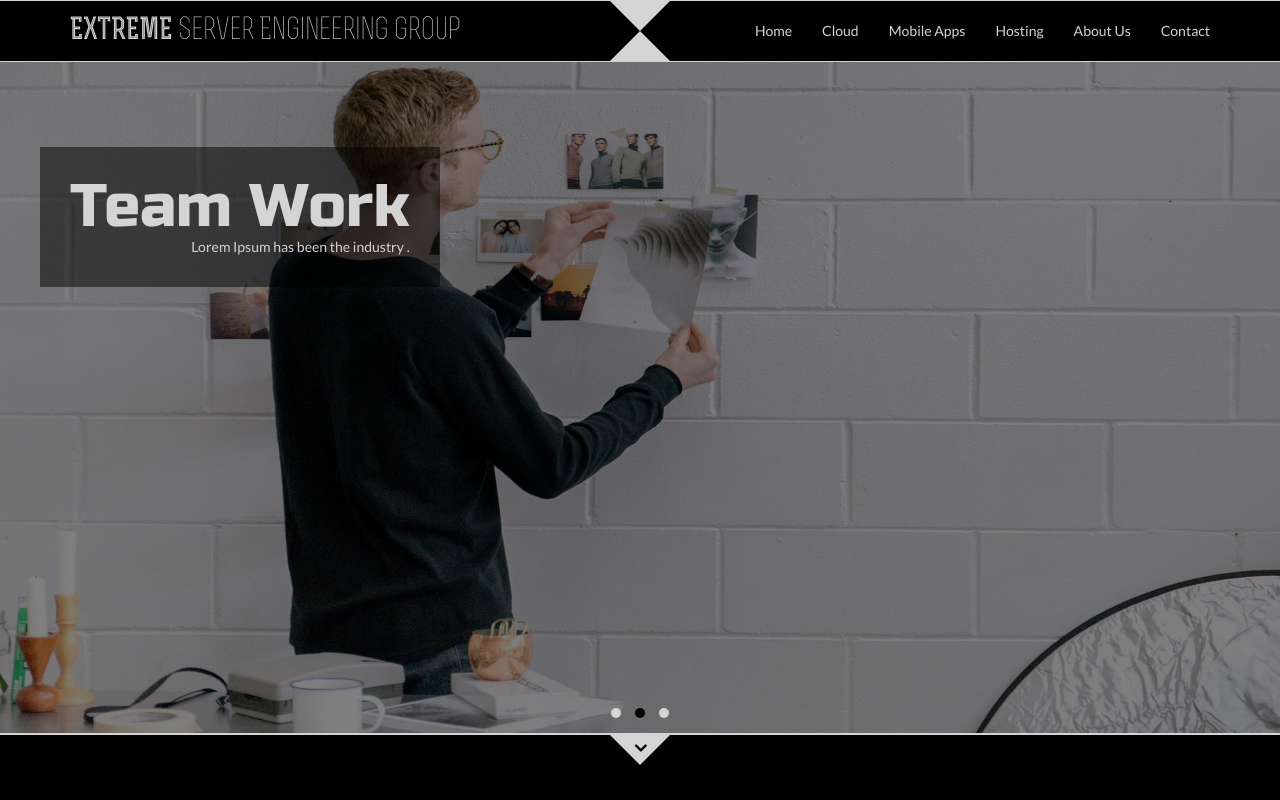
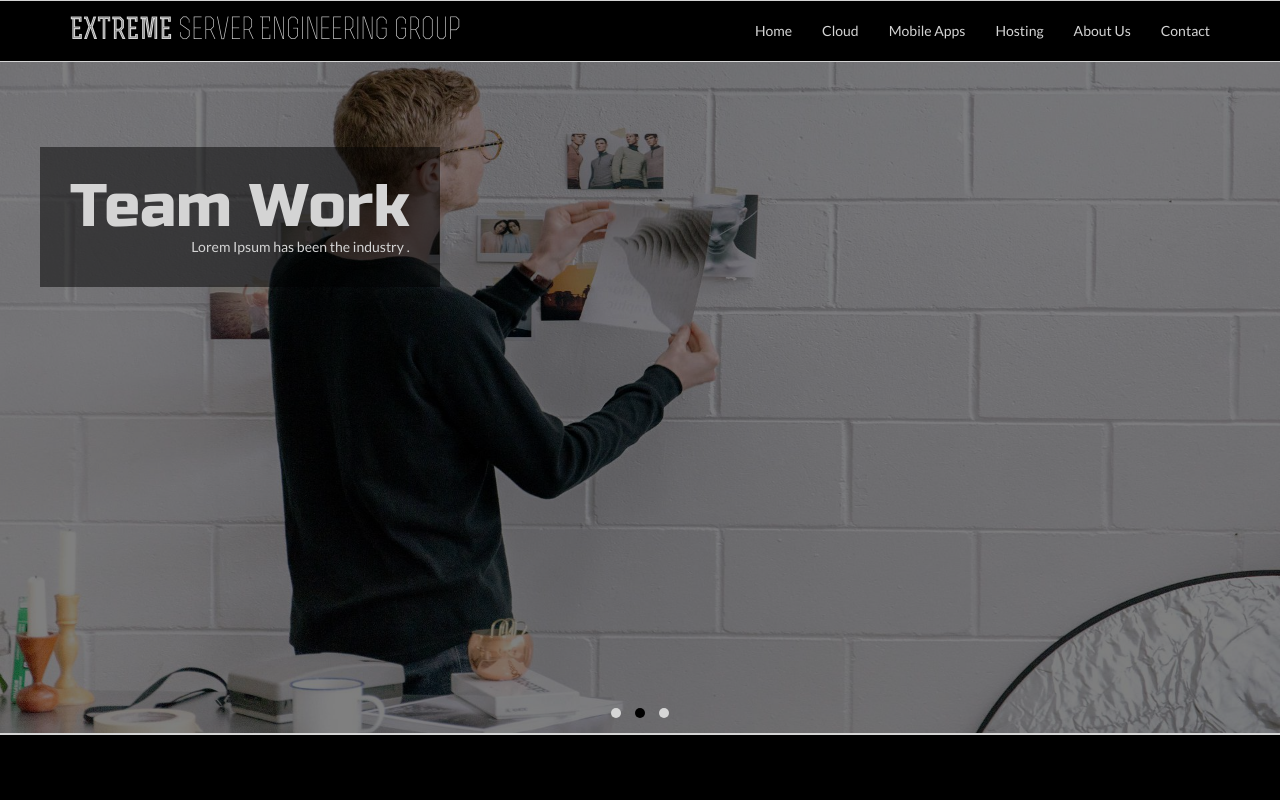
Before and after one commit to yehdhih/xSeegWebSite, a plain HTML site: page index.html in a window 1280 px wide. Shown: the top 800 px of the page. Drawn offline with Linux system fonts and the light colour scheme; files that its build step writes are made by us from their sources; files whose address does not match are found by name.

Commit message:
css modifications

```diff
--- a/css/main.css
+++ b/css/main.css
@@ -86,7 +86,7 @@ h2,h1,h4{
 #menu .navbar-default .navbar-nav>li>a:hover {
     color: #fff;
 }
-#menu .navbar:before {
+/*#menu .navbar:before {
         content:"";
         position: absolute;
         left: 50%;
@@ -102,22 +102,27 @@ h2,h1,h4{
         z-index: 99999;
 
 
-}
+}*/
+
+
+/*
+missing code
 #menu .navbar:after {
         content:"";
         position: absolute;
         left: 50%;
         top: 100%;
-        margin-top: -60px;
-        margin-left: -30px;
-	width: 0;
-	height: 0;
-	border-left: 30px solid transparent;
-	border-right: 30px solid transparent;
+        margin-top: 60px;
+        margin-left: 30px;
+    width: 0;
+    height: 0;
+    border-left: 30px solid transparent;
+    border-right: 30px solid transparent;
 
-	border-top: 30px solid #d4d4d4;
+    border-top: 30px solid #d4d4d4;
         z-index: 99999;
 }
+*/
 #menu .navbar-nav>li>a {
     padding-top: 20px;
     padding-bottom: 18px;
@@ -197,7 +202,7 @@ h2,h1,h4{
     background: #d4d4d4;
     position: relative;
 }
-.bottom-line a{
+/*.bottom-line a{
         content:"";
         position: absolute;
         left: 50%;
@@ -212,8 +217,8 @@ h2,h1,h4{
         z-index: 99999;
         cursor: pointer;
 
-}
-.bottom-line a:before{
+}*/
+/*.bottom-line a:before{
     content: "\f107";
     font-family: FontAwesome;
     position: absolute;
@@ -223,7 +228,7 @@ h2,h1,h4{
     margin-left: -6px;
     display: block;
     color: #000;
-}
+}*/
 
 
 
```
